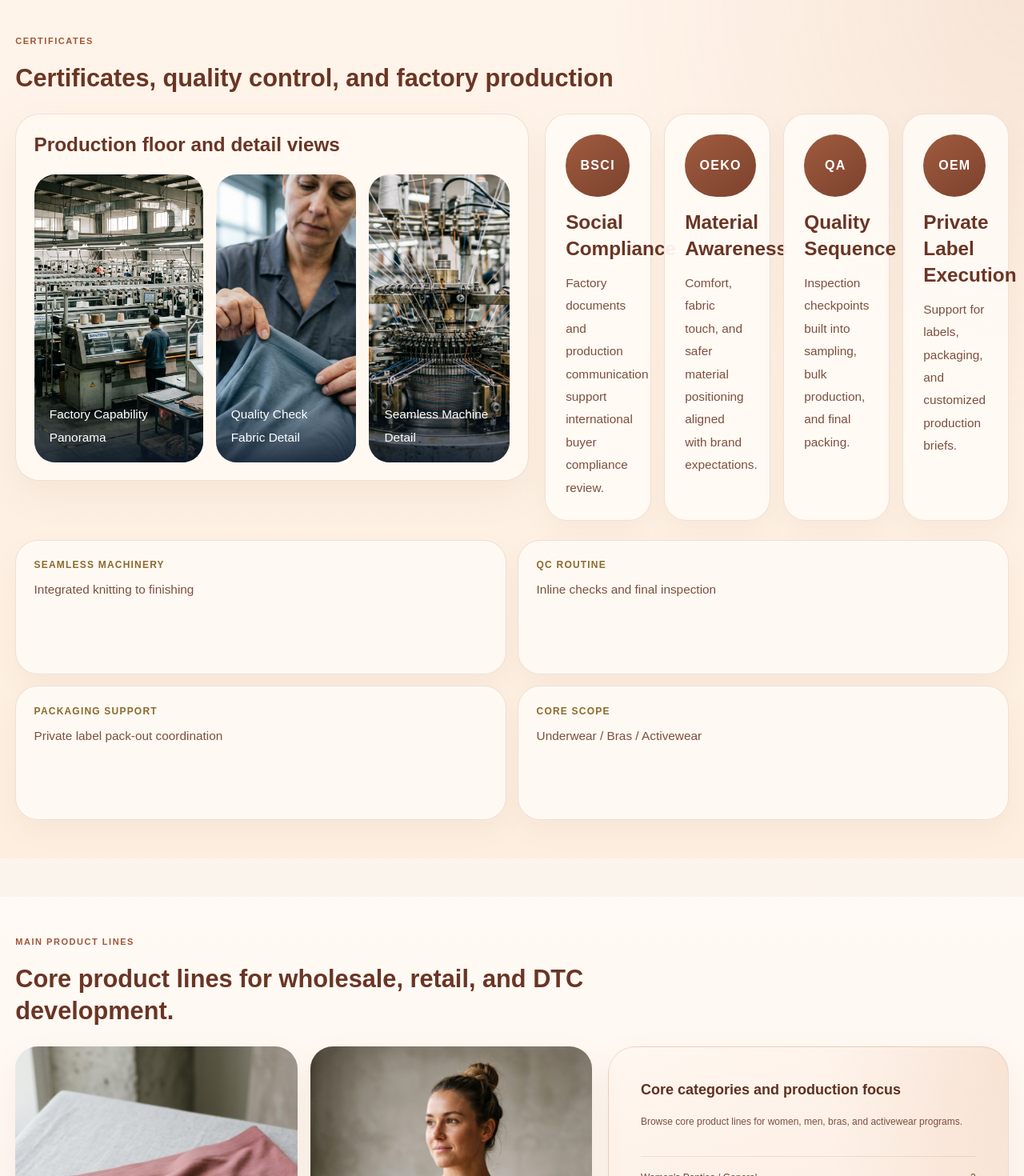
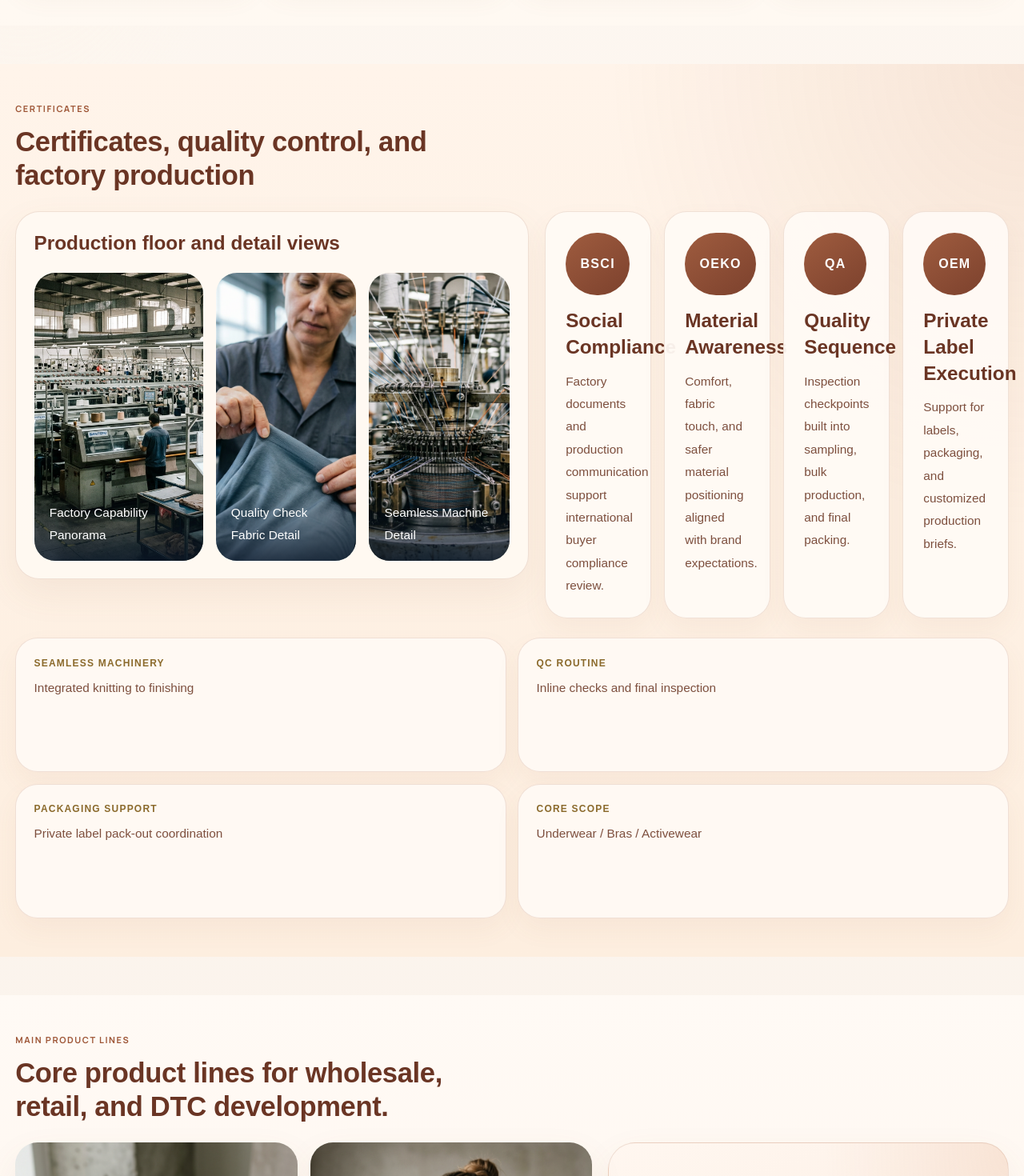
Before and after one commit to 156631890/diyasi, a Next.js app in the folder apps/web/: page / in a window 1280 px wide. Shown: the part 1620-3090 px from the top of the page at 80% size. Built offline with nearby package versions, Linux system fonts and the light colour scheme; no server answers.

Commit message:
Refine homepage section typography

```diff
--- a/apps/web/app/globals.css
+++ b/apps/web/app/globals.css
@@ -1976,6 +1976,28 @@ a {
   max-width: 48rem;
 }
 
+.home-section-head {
+  display: grid;
+  gap: 0.75rem;
+  max-width: 44rem;
+}
+
+.home-section-kicker {
+  margin: 0;
+  color: #9e5637;
+}
+
+.home-section-title {
+  margin: 0;
+  max-width: 36rem;
+  font-family: Arial, "Helvetica Neue", sans-serif;
+  font-size: clamp(30px, 2.7vw, 38px);
+  line-height: 1.22;
+  font-weight: 700;
+  letter-spacing: -0.01em;
+  color: #6a3524;
+}
+
 .factory-detail-grid {
   display: grid;
   grid-template-columns: 1.2fr 1fr 1fr;
@@ -2134,6 +2156,25 @@ a {
 
 .home-product-side {
   height: 100%;
+}
+
+.home-product-side-title {
+  margin: 0;
+  max-width: 20rem;
+  font-family: Arial, "Helvetica Neue", sans-serif;
+  font-size: clamp(24px, 2vw, 30px);
+  line-height: 1.28;
+  font-weight: 700;
+  color: #5e3120;
+}
+
+.home-product-side-copy {
+  margin: 1rem 0 0;
+  max-width: 28rem;
+  font-family: Arial, "Helvetica Neue", sans-serif;
+  font-size: 13px;
+  line-height: 1.85;
+  color: #7d4f3e;
 }
 
 .factory-product-tile {
--- a/apps/web/app/page.tsx
+++ b/apps/web/app/page.tsx
@@ -510,9 +510,9 @@ export default async function HomePage() {
 
       <section className="home-wide-band home-wide-band-white page-section">
         <div className="home-full-bleed-shell py-12">
-          <div className="factory-section-head">
-            <p className="kicker page-reference-subtitle">{ref.sectionTitle}</p>
-            <h2 className="factory-home-title mt-2 text-[#6a3524]">{ref.sectionLead}</h2>
+          <div className="home-section-head">
+            <p className="kicker home-section-kicker">{ref.sectionTitle}</p>
+            <h2 className="home-section-title">{ref.sectionLead}</h2>
           </div>
           <div className="factory-cert-grid mt-6">
             {ref.items.map((item) => (
@@ -527,9 +527,9 @@ export default async function HomePage() {
 
       <section className="home-wide-band home-wide-band-soft page-section">
         <div className="home-full-bleed-shell py-12">
-          <div className="factory-section-head">
-            <p className="kicker page-reference-subtitle">{t.certificates}</p>
-            <h2 className="factory-home-title mt-2 text-[#6a3524]">{t.certificatesTitle}</h2>
+          <div className="home-section-head">
+            <p className="kicker home-section-kicker">{t.certificates}</p>
+            <h2 className="home-section-title">{t.certificatesTitle}</h2>
           </div>
           <div className="home-trust-grid mt-6">
             <div className="home-trust-visual">
@@ -568,18 +568,18 @@ export default async function HomePage() {
 
       <section className="home-wide-band home-wide-band-plain page-section">
         <div className="home-full-bleed-shell py-12">
-          <div className="factory-section-head">
-            <p className="kicker page-reference-subtitle">{t.products}</p>
-            <h2 className="factory-home-title mt-2 text-[#6a3524]">{t.productsDesc}</h2>
+          <div className="home-section-head">
+            <p className="kicker home-section-kicker">{t.products}</p>
+            <h2 className="home-section-title">{t.productsDesc}</h2>
           </div>
           <div className="home-product-flow mt-6">
             <HomeProductCarousel items={featuredShowcase} />
             <div className="home-product-side">
               <div className="home-category-panel rounded-[34px] px-7 py-10 md:px-10">
-                <h2 className="home-reference-subtitle max-w-4xl text-[#5e3120]">
+                <h2 className="home-product-side-title">
                   {lang === "zh" ? "核心品类与量产方向" : lang === "es" ? "Categorias clave y enfoque de produccion" : "Core categories and production focus"}
                 </h2>
-                <p className="home-reference-body mt-4 max-w-3xl text-[#7d4f3e]">{t.categoryDesc}</p>
+                <p className="home-product-side-copy">{t.categoryDesc}</p>
                 <div className="category-rows mt-8">
                   {categories.length === 0 ? (
                     <div className="home-reference-body text-[#7d4f3e]">{t.noCategory}</div>
```
